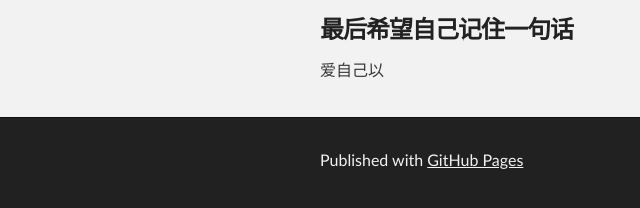
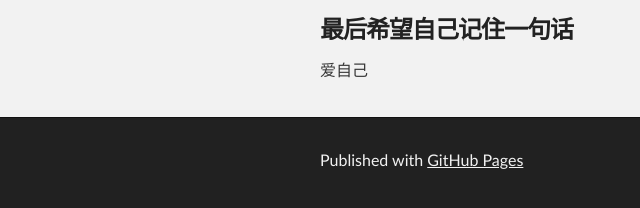
Before and after one commit to yitianliangjiao/yitianliangjiao.github.io, a plain HTML site: page index.html in a window 1280 px wide. Shown: the part 418-626 px from the top of the page, 0-640 px from the left. Drawn offline with Linux system fonts and the light colour scheme.

Commit message:
Update index.html

```diff
--- a/index.html
+++ b/index.html
@@ -40,7 +40,7 @@
 <h3>
 <a id="creating-pages-manually" class="anchor" href="#creating-pages-manually" aria-hidden="true"><span aria-hidden="true" class="octicon octicon-link"></span></a>最后希望自己记住一句话</h3>
 
-<p>爱自己以</p>
+<p>爱自己</p>
     </div>
 
     <!-- FOOTER  -->
```
